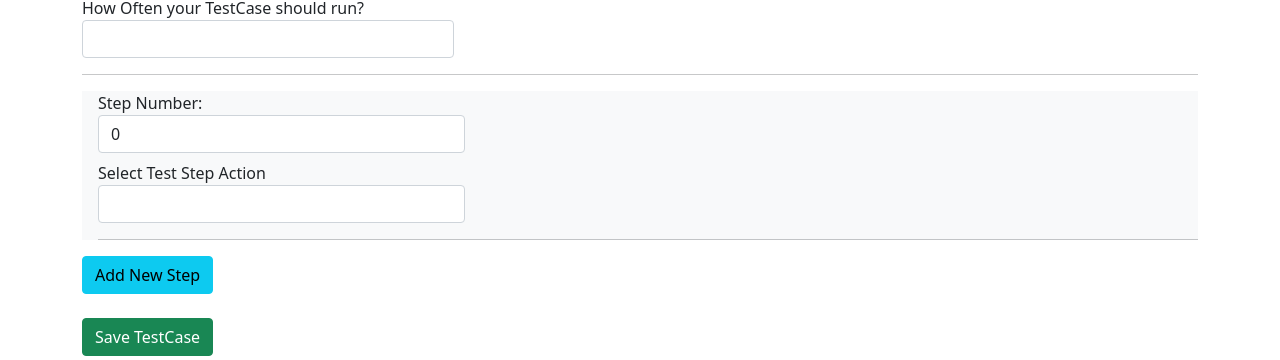
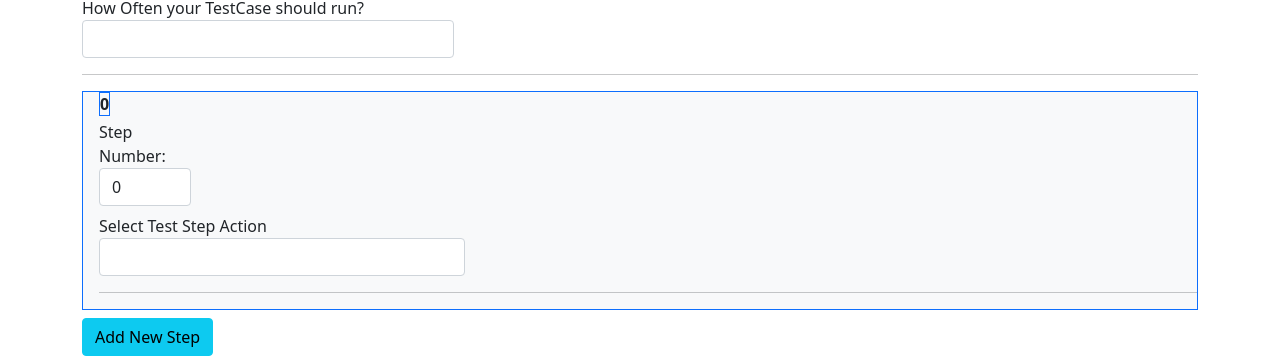
Before and after one commit to kubilayeldemir/QuickTest, a Vue app in the folder quicktest.panel/: page /testcase/create in a window 1280 px wide. Shown: the part 296-656 px from the top of the page. Built offline with nearby package versions, Linux system fonts and the light colour scheme; no server answers; what vue-expandable-image, vue-js-toggle-button would draw is missing.

Commit message:
feat: Panel show testcase step number

```diff
--- a/quicktest.panel/src/components/TestStepCreate.vue
+++ b/quicktest.panel/src/components/TestStepCreate.vue
@@ -1,7 +1,8 @@
 <template>
-  <div class="bg-light ps-3">
-    <div class="form-group col-md-4 mt-3">
-      <div class="form-group">
+  <div class="bg-light ps-3 mb-2 border border-primary">
+    <span class="m-0 fw-bold border border-primary">{{ step.stepNumber }}</span>
+    <div class="form-group col-md-4 mt-1">
+      <div class="form-group w-25">
         <label for="stepNumber">Step Number:</label>
         <input id="stepNumber" v-model.number="step.stepNumber" class="form-control" placeholder="-999...999"
                type="number">
```
